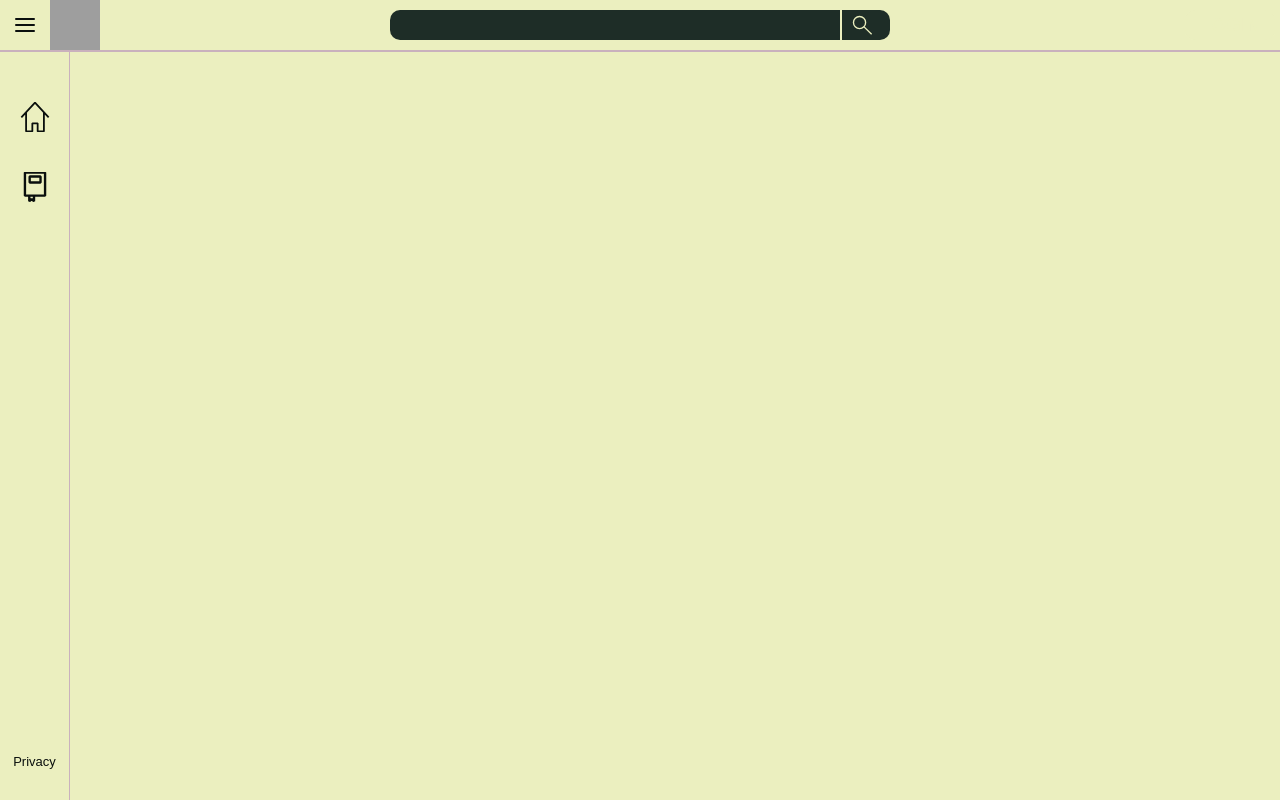
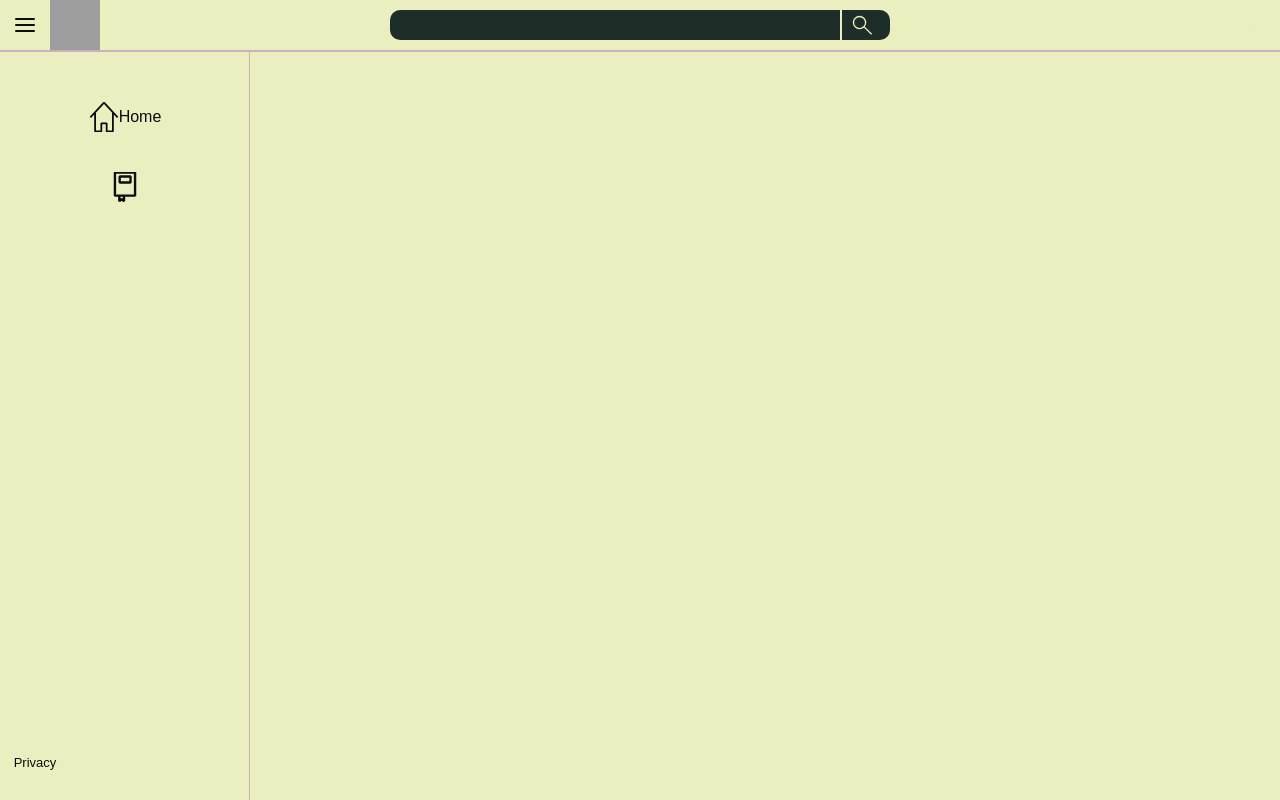
Before and after one commit to SunaaRisu/Paipe, a Vue app: page / in a window 1280 px wide. In both pictures the pointer is over the element "Privacy". Built offline with nearby package versions, Linux system fonts and the light colour scheme; grey boxes are pictures that could not be loaded.

Commit message:
nav work

```diff
--- a/src/components/generally/sideMenu.vue
+++ b/src/components/generally/sideMenu.vue
@@ -9,6 +9,7 @@
                 <svg width="30" height="30" viewBox="0 0 95 100" fill="none" xmlns="http://www.w3.org/2000/svg">
                 <path d="M17.7986 34.64V98H38.6528V71.12H56.3472V98H77.2014V34.64M2 51.28L47.5 2L93 51.28" stroke="var(--color-text)" stroke-width="6" stroke-linejoin="bevel"/>
                 </svg>
+                <span>Home</span>
             </div>
             <div id="libaryBtnLogo" class="sideMenuBtn">
                 <svg width="30" height="30" viewBox="0 0 54 76" fill="none" xmlns="http://www.w3.org/2000/svg">
@@ -34,12 +35,25 @@
         align-items: center;
         justify-content: space-between;
     }
+    nav:hover{
+        width: 250px;
+        align-items: flex-start;
+    }
+    nav:hover .sideMenuBtn span{
+        display: flex;
+    }
+    nav:hover .sideMenuBtn{
+        width: 250px;
+    }
     .sideMenuBtn{
         height: 70px;
         width: 70px;
         display: flex;
         justify-content: center;
         align-items: center;
+    }
+    .sideMenuBtn span{
+        display: none;
     }
     #homeBtnLogo{
         margin-top: 30px;
@@ -53,6 +67,9 @@
     }
     #termAndPrivacy{
         margin-bottom: 30px;
+        width: 70px;
+        display: flex;
+        justify-content: center;
     }
     #termAndPrivacy a{
         color: var(--color-text);
```
